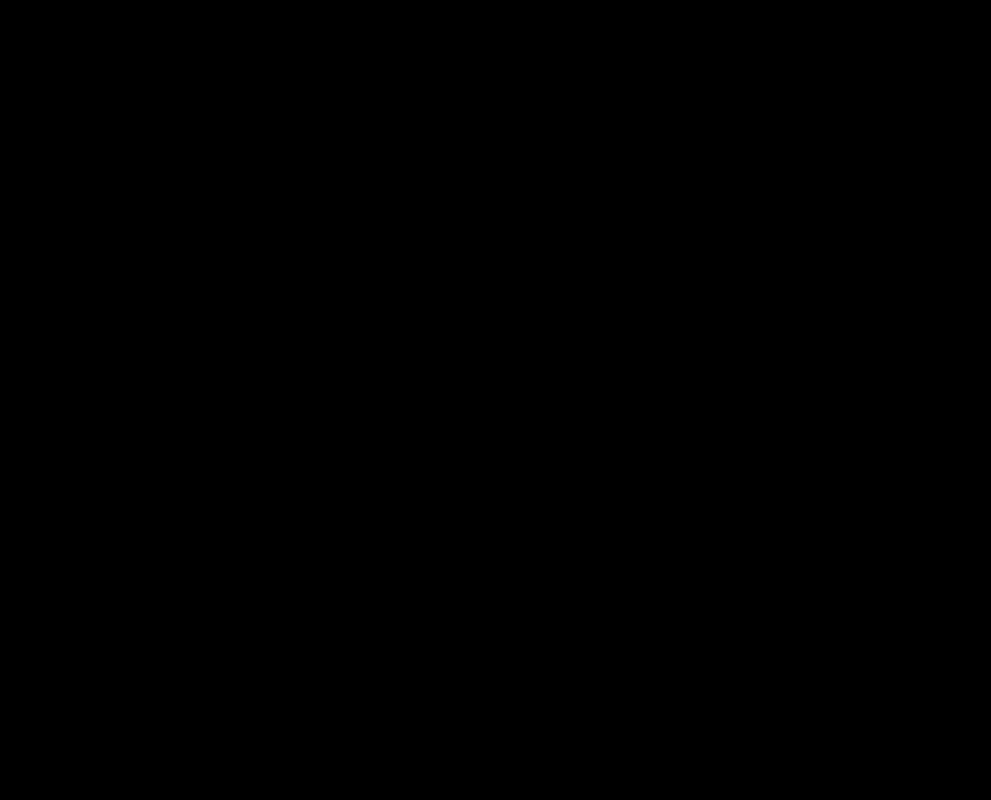
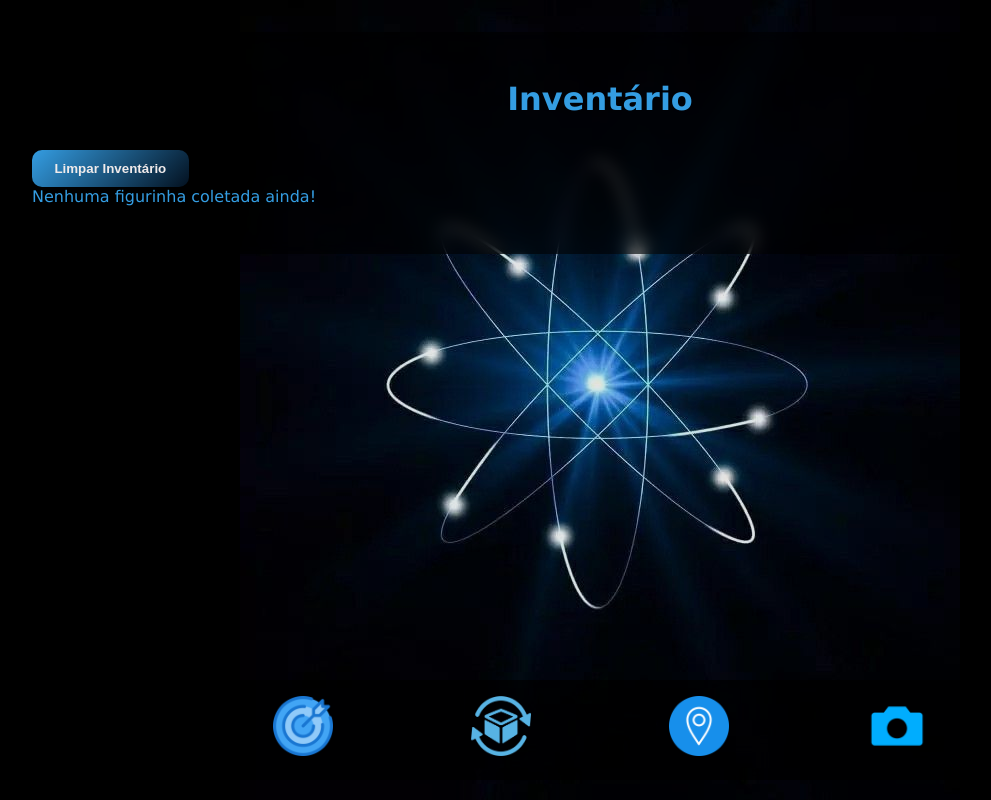
Before and after one commit to AlysonG14/DsGO14, a React (Vite) app: page /dsgo/inventario in a window 1280 px wide. Before the commit this address had no page. Shown: the whole page, without its empty margins (40-1031 px from the left). Built offline with nearby package versions, Linux system fonts and the light colour scheme.

Commit message:
upload file 24/10 - feat: inventory added

```diff
--- a/src/Componentes/Menu.jsx
+++ b/src/Componentes/Menu.jsx
@@ -9,7 +9,7 @@
       <ul className="card_nav">
 
         <li>
-          <Link to="missao">
+          <Link to="/dsgo/missao/" role="menuitem" aria-label="acessar-missões">
             <figure>
               <img src={missao} alt="Missões" />
             </figure>
@@ -17,18 +17,21 @@
         </li>
 
         <li>
+          <Link to="/dsgo/inventario/" role="menuitem" aria-label="acessar-inventário"/>
           <figure>
             <img src={bau} alt="Inventário" />
           </figure>
         </li>
 
         <li>
+          <Link to="#" role="menuitem" aria-label="acessar-geolocalização"/>
           <figure>
             <img src={mapa} alt="GeoLocalização" />
           </figure>
         </li>
 
         <li>
+          <Link to="#" role="menuitem" aria-label="acessar-camera"/>
           <figure>
             <img src={camera} alt="camera" />
           </figure>
--- a/src/Paginas/Inventario.jsx
+++ b/src/Paginas/Inventario.jsx
@@ -37,7 +37,6 @@
           {figurinhas.map((f) => (
             <div key={f.id} className="figurinha">
               <img src={f.imagem} alt={f.nome} />
-
             </div>
           ))}
         </div>
--- a/src/Rotas/Rotas.jsx
+++ b/src/Rotas/Rotas.jsx
@@ -2,18 +2,18 @@
 import { Inicial } from "../Paginas/Inicial";
 import { DSGo } from "../Paginas/DSGo";
 import { Missao } from "../Paginas/Missao";
-// import { Inventario } from "../Pagina/Inventario";
+import { Inventario } from "../Paginas/Inventario";
 // import { GeolocalizacaoMapa } from "../Componentes/GeolocalizacaoMapa";
 
 export function Rotas() {
   return (
     <Routes>
       <Route path="/" element={<Inicial />} />
-      <Route path="/dsgo" element={<DSGo />}>
+      <Route path="/dsgo/" element={<DSGo />}>
         <Route index element={<DSGo />} />
-        <Route path="missao" element={<Missao />} />
-        {/*     <Route path="inventario" element={<Inventario/>} />
-                <Route path="camera" element={<GeolocalizacaoMapa/>} />*/}
+        <Route path="/dsgo/missao/" element={<Missao />} />
+        <Route path="/dsgo/inventario/" element={<Inventario/>} />
+        {/* <Route path="camera" element={<GeolocalizacaoMapa/>} /> */}
       </Route>
     </Routes>
   );
```
